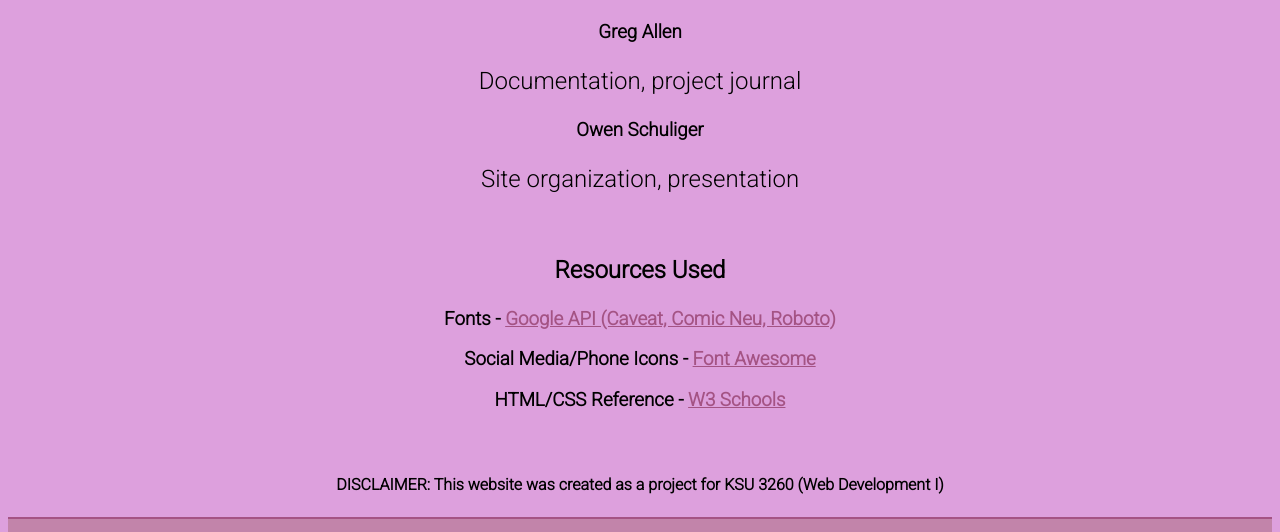
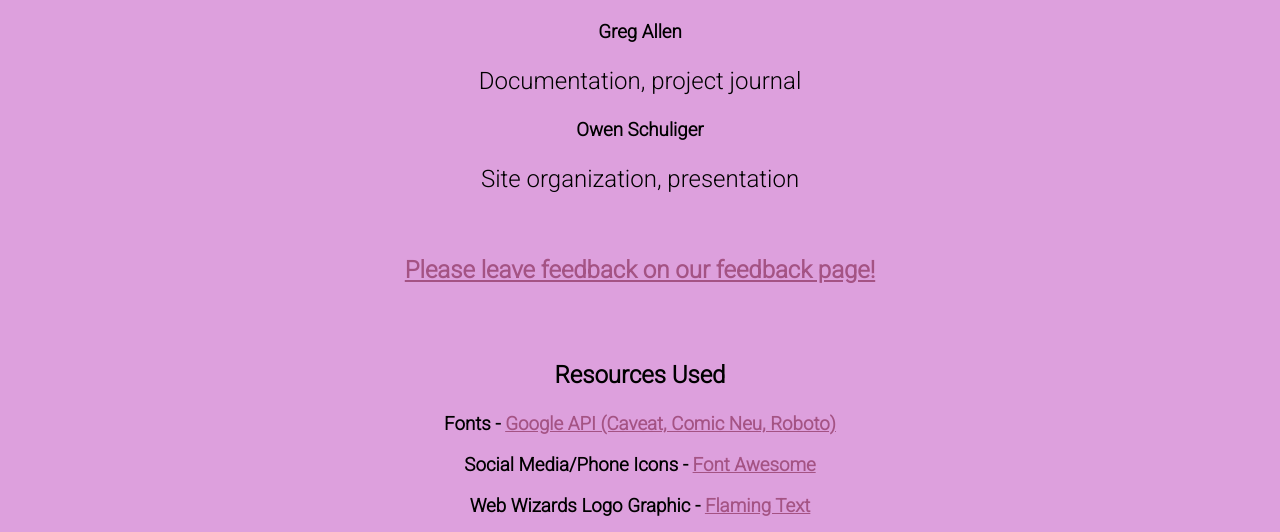
Before and after one commit to Narwher/la-hair-atl, a plain HTML site: page credits.html in a window 1280 px wide. Shown: the part 830-1362 px from the top of the page. Drawn offline with Linux system fonts and the light colour scheme.

Commit message:
Update credits.html

```diff
--- a/credits.html
+++ b/credits.html
@@ -60,10 +60,13 @@
 					<p align = center"> Site organization, presentation</p>
 				<br/>
 
+				<h2> <a href="feedback.html">Please leave feedback on our feedback page!</a> </h2>
+				<br/><br/>
 				<h2 align = "center"> <strong> Resources Used </strong> </h2>
 					<p align = center">
 						<h3> Fonts -  <a href = "https://developers.google.com/fonts ">Google API (Caveat, Comic Neu, Roboto) </a> </h3>
 						<h3> Social Media/Phone Icons - <a href = "https://fontawesome.com/"> Font Awesome </a> </h3>
+						<h3> Web Wizards Logo Graphic - <a href = "https://flamingtext.com/"> Flaming Text </a> </h3>
 						<h3> HTML/CSS Reference - <a href = "https://w3schools.com/"> W3 Schools </a> </h3>
 					</p>
 
```
